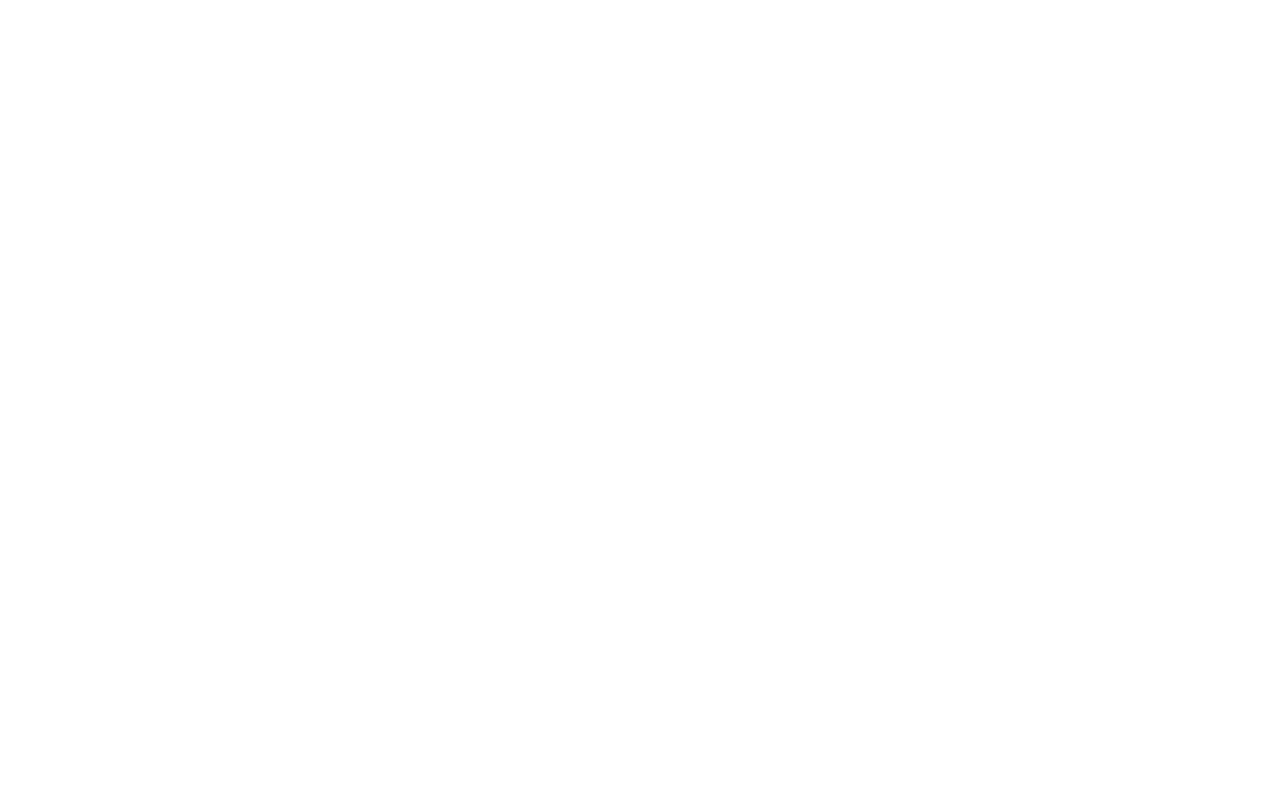
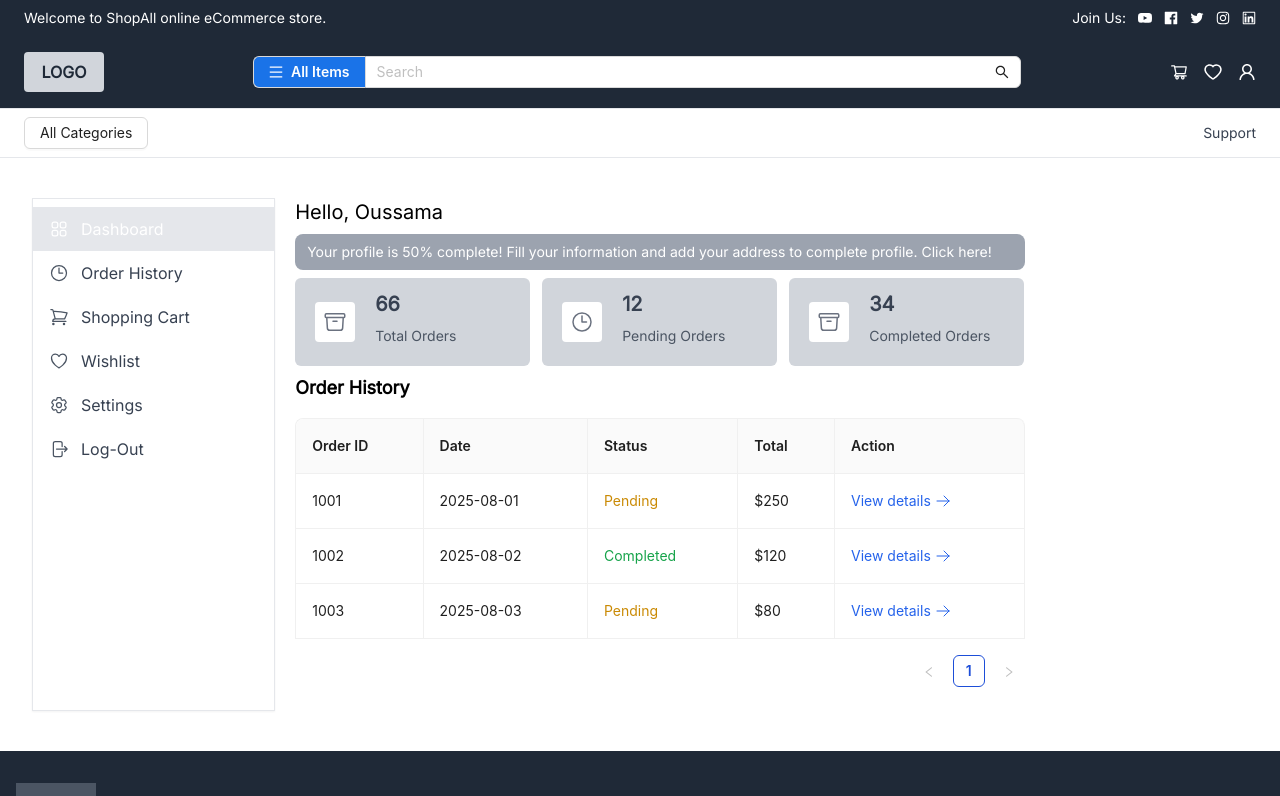
Before and after one commit to zakiD9/E-com-Website, a React (Vite) app: page /Profile in a window 1280 px wide. Before the commit this address had no page. Shown: the top 796 px of the page. Built offline with nearby package versions, Linux system fonts and the light colour scheme.

Commit message:
dashboard & orderDetails & ordersTable & profileCompletionReminder components

```diff
--- a/src/App.tsx
+++ b/src/App.tsx
@@ -6,6 +6,7 @@
 import ProductDetails from './pages/ProductDetails';
 import Signup from './pages/authentication/Signup';
 import Login from './pages/authentication/Login';
+import Profile from './pages/Profile';
 
 
 function App() {
@@ -18,6 +19,8 @@
           <Route path="/Product" element={<ProductDetails />} />
           <Route path="/Signup" element={<Signup />} />
           <Route path="/Login" element={<Login />} />
+          <Route path="/Profile" element={<Profile />} />
+
 
         </Routes>
       </div>
--- /dev/null
+++ b/src/components/layout/DashboardSideBar.tsx
@@ -0,0 +1,44 @@
+import {
+  Squares2X2Icon,
+  ClockIcon,
+  ShoppingCartIcon,
+  HeartIcon,
+  Cog6ToothIcon,
+  ArrowRightOnRectangleIcon,
+} from "@heroicons/react/24/outline";
+import { FC } from "react";
+
+type MenuItem = {
+  label: string;
+  icon: FC<React.SVGProps<SVGSVGElement>>;
+  active?: boolean;
+};
+
+const menuItems: MenuItem[] = [
+  { label: "Dashboard", icon: Squares2X2Icon, active: true },
+  { label: "Order History", icon: ClockIcon },
+  { label: "Shopping Cart", icon: ShoppingCartIcon },
+  { label: "Wishlist", icon: HeartIcon },
+  { label: "Settings", icon: Cog6ToothIcon },
+  { label: "Log-Out", icon: ArrowRightOnRectangleIcon },
+];
+
+export default function DashboardSidebar() {
+  return (
+    <div className="w-1/5 bg-white border py-2 shadow-sm">
+      <ul className="flex flex-col">
+        {menuItems.map((item, idx) => (
+          <li
+            key={idx}
+            className={`flex items-center gap-3 px-4 py-3 cursor-pointer
+              ${item.active ? "bg-gray-200 font-medium " : "hover:bg-gray-100"}
+            `}
+          >
+            <item.icon className={`w-5 h-5 text-gray-600 ${item.active ? "text-white " : ""}`} />
+            <span className={`text-gray-700 ${item.active ? "text-white " : ""}`}>{item.label}</span>
+          </li>
+        ))}
+      </ul>
+    </div>
+  );
+}
--- /dev/null
+++ b/src/components/pages/profile/Dashboard/DashboardComponent.tsx
@@ -0,0 +1,19 @@
+import OrdersDetails from "./OrdersDetails";
+import OrdersTable from "./OrdersTablePreview";
+import ProfileCompletionReminder from "./ProfileCompletionReminder";
+import SpecialOffers from "./SpecialOffers";
+
+
+
+export default function Dashboard(){
+
+    return(
+        <div className="flex w-3/5 flex-col gap-2">
+            <span className="text-xl">Hello, Oussama</span>
+            <ProfileCompletionReminder />
+            <OrdersDetails />
+            <OrdersTable />
+            <SpecialOffers />
+        </div>
+    )
+}
--- /dev/null
+++ b/src/components/pages/profile/Dashboard/OrdersDetails.tsx
@@ -0,0 +1,37 @@
+import { ArchiveBoxIcon, ClockIcon } from '@heroicons/react/24/outline';
+
+const stats = [
+  {
+    label: 'Total Orders',
+    value: 66,
+    icon: <ArchiveBoxIcon className="h-6 w-6 text-gray-500" />,
+  },
+  {
+    label: 'Pending Orders',
+    value: 12,
+    icon: <ClockIcon className="h-6 w-6 text-gray-500" />,
+  },
+  {
+    label: 'Completed Orders',
+    value: 34,
+    icon: <ArchiveBoxIcon className="h-6 w-6 text-gray-500" />,
+  },
+];
+
+export default function OrdersDetails() {
+  return (
+    <div className="flex gap-3 w-full">
+      {stats.map((stat) => (
+        <div
+          key={stat.label}
+          className="flex gap-5 items-center bg-gray-300 rounded-md px-5 py-3 min-w-[235px]"
+        ><span className="bg-white rounded p-2">{stat.icon}</span>
+          <div className="flex flex-col gap-2 mb-2">
+            <span className="text-xl font-semibold text-gray-700">{stat.value}</span>
+            <span className="text-sm text-gray-600">{stat.label}</span>
+          </div>
+        </div>
+      ))}
+    </div>
+  );
+}
--- /dev/null
+++ b/src/components/pages/profile/Dashboard/OrdersTablePreview.tsx
@@ -0,0 +1,67 @@
+import React from "react";
+import { ReusableTable } from "../../../ui/Table";
+
+type Order = {
+  id: string;
+  date: string;
+  status: string;
+  total: string;
+};
+
+import type { ColumnsType } from "antd/es/table";
+import { ArrowRightIcon } from "@heroicons/react/24/outline";
+
+const columns: ColumnsType<Order> = [
+  {
+    title: "Order ID",
+    dataIndex: "id",
+    key: "id",
+  },
+  {
+    title: "Date",
+    dataIndex: "date",
+    key: "date",
+  },
+  {
+    title: "Status",
+    dataIndex: "status",
+    key: "status",
+    render: (status: string) => (
+      <span className={status === "Pending" ? "text-yellow-600" : "text-green-600"}>
+        {status}
+      </span>
+    ),
+  },
+  {
+    title: "Total",
+    dataIndex: "total",
+    key: "total",
+  },
+  {
+    title: "Action",
+    key: "action",
+    render: (_, record) => (
+      <button className="flex items-center text-blue-600 hover:underline">
+        View details <ArrowRightIcon className="w-4 h-4 ml-1" />
+      </button>
+    ),
+  },
+];
+
+const data: Order[] = [
+  { id: "1001", date: "2025-08-01", status: "Pending", total: "$250" },
+  { id: "1002", date: "2025-08-02", status: "Completed", total: "$120" },
+  { id: "1003", date: "2025-08-03", status: "Pending", total: "$80" },
+];
+
+
+
+
+export default function OrdersTable() {
+  return (
+    <div>
+      <h2 className="mb-4 text-lg font-semibold">Order History</h2>
+      <ReusableTable<Order> columns={columns} data={data} rowKey="id" />
+    </div>
+  );
+}
--- /dev/null
+++ b/src/components/pages/profile/Dashboard/ProfileCompletionReminder.tsx
@@ -0,0 +1,11 @@
+
+
+
+export default function ProfileCompletionReminder(){
+
+    return(
+        <div className="bg-gray-400 px-3 py-2 w-full  rounded-lg">
+            <span className="text-white text-sm">Your profile is 50% complete! Fill your information and add your address to complete profile. Click here!</span>
+        </div>
+    )
+}
--- /dev/null
+++ b/src/components/pages/profile/Dashboard/SpecialOffers.tsx
@@ -0,0 +1,11 @@
+
+
+
+export default function SpecialOffers(){
+
+    return(
+        <div>
+
+        </div>
+    )
+}
--- /dev/null
+++ b/src/components/ui/Table.tsx
@@ -0,0 +1,28 @@
+import React from "react";
+import { Table } from "antd";
+import type { ColumnsType, TableProps } from "antd/es/table";
+
+type ReusableTableProps<T> = {
+  columns: ColumnsType<T>;
+  data: T[];
+  loading?: boolean;
+  rowKey?: string;
+  pagination?: TableProps<T>["pagination"];
+};
+
+export function ReusableTable<T extends object>({
+  columns,
+  data,
+  loading = false,
+  rowKey = "id",
+}: ReusableTableProps<T>) {
+  return (
+    <Table<T>
+      columns={columns}
+      dataSource={data}
+      rowKey={rowKey}
+      loading={loading}
+      bordered
+    />
+  );
+}
--- /dev/null
+++ b/src/pages/Profile.tsx
@@ -0,0 +1,24 @@
+import Container from "../components/layout/Container";
+import DashboardSidebar from "../components/layout/DashboardSideBar";
+import Footer from "../components/layout/Footer";
+import Navbar from "../components/layout/navbar/NavBar";
+import Dashboard from "../components/pages/profile/Dashboard/DashboardComponent";
+
+
+
+export default function Profile(){
+
+    return(
+        <>
+                <Navbar />
+            <Container>
+                <div className="flex gap-5 my-10">
+                    <DashboardSidebar />
+                    <Dashboard />
+
+                </div>
+            </Container>
+            <Footer />
+                </>
+    )
+}
```
